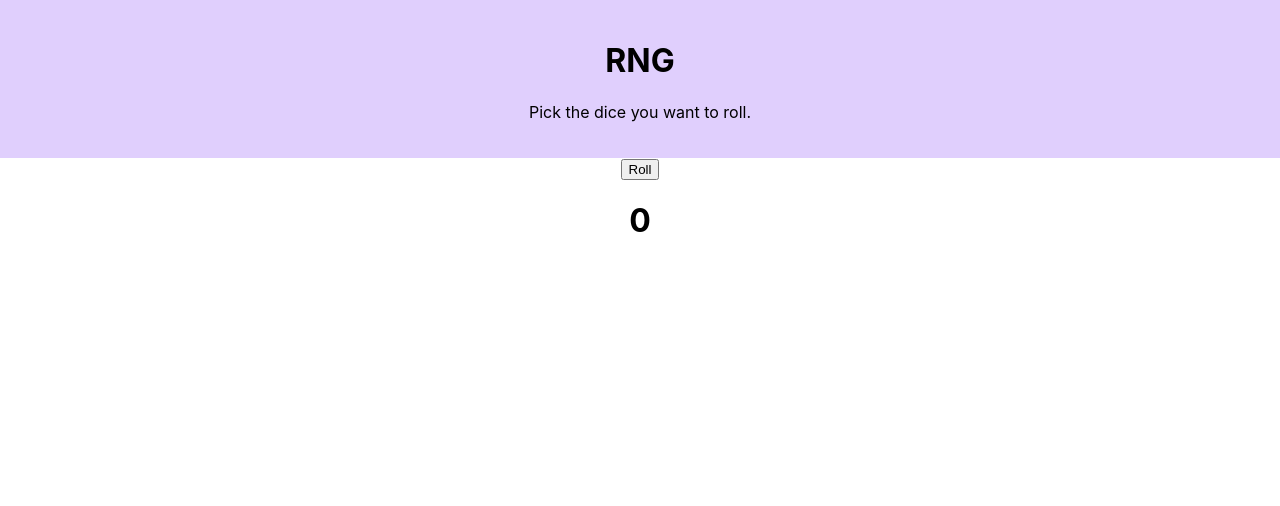
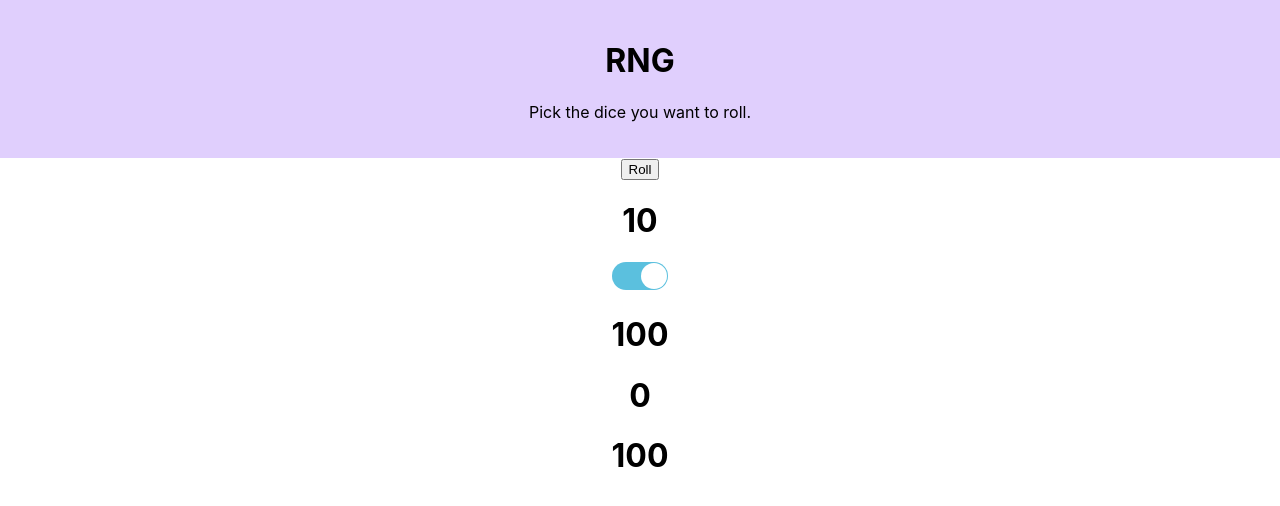
Before and after one commit to nmegrant/random_number_generator, a React (Create React App) app: page / in a window 1280 px wide. Shown: the top 506 px of the page. Built offline with nearby package versions, Linux system fonts and the light colour scheme.

Commit message:
Set dice value

```diff
--- a/src/App.js
+++ b/src/App.js
@@ -3,13 +3,14 @@ import "./App.css";
 import MyTitleBar from "./Components/MyTitleBar";
 import Button from "react-bootstrap/Button";
 
-// import Switch from "react-switch";
+import Switch from "react-switch";
 
 function App() {
   const [roll, setRoll] = useState(0);
+  const [value, setValue] = useState(100);
 
-  function rollDice(dice) {
-    setRoll(Math.floor(Math.random() * 10));
+  function rollDice() {
+    setRoll(Math.floor(Math.random() * value));
   }
 
   return (
@@ -18,7 +19,27 @@ function App() {
       <Button variant="info" onClick={rollDice}>
         Roll
       </Button>
+
+      <h1>10</h1>
+
+      <Switch
+        checked={value}
+        onChange={() => {
+          if (value === 10) {
+            setValue(100);
+          } else {
+            setValue(10);
+          }
+        }}
+        checkedIcon={false}
+        uncheckedIcon={false}
+        onColor="#5bc0de"
+        offColor="#5bc0de"
+      />
+      <h1>100</h1>
+
       <h1>{roll}</h1>
+      <h1>{value}</h1>
     </div>
   );
 }
```
